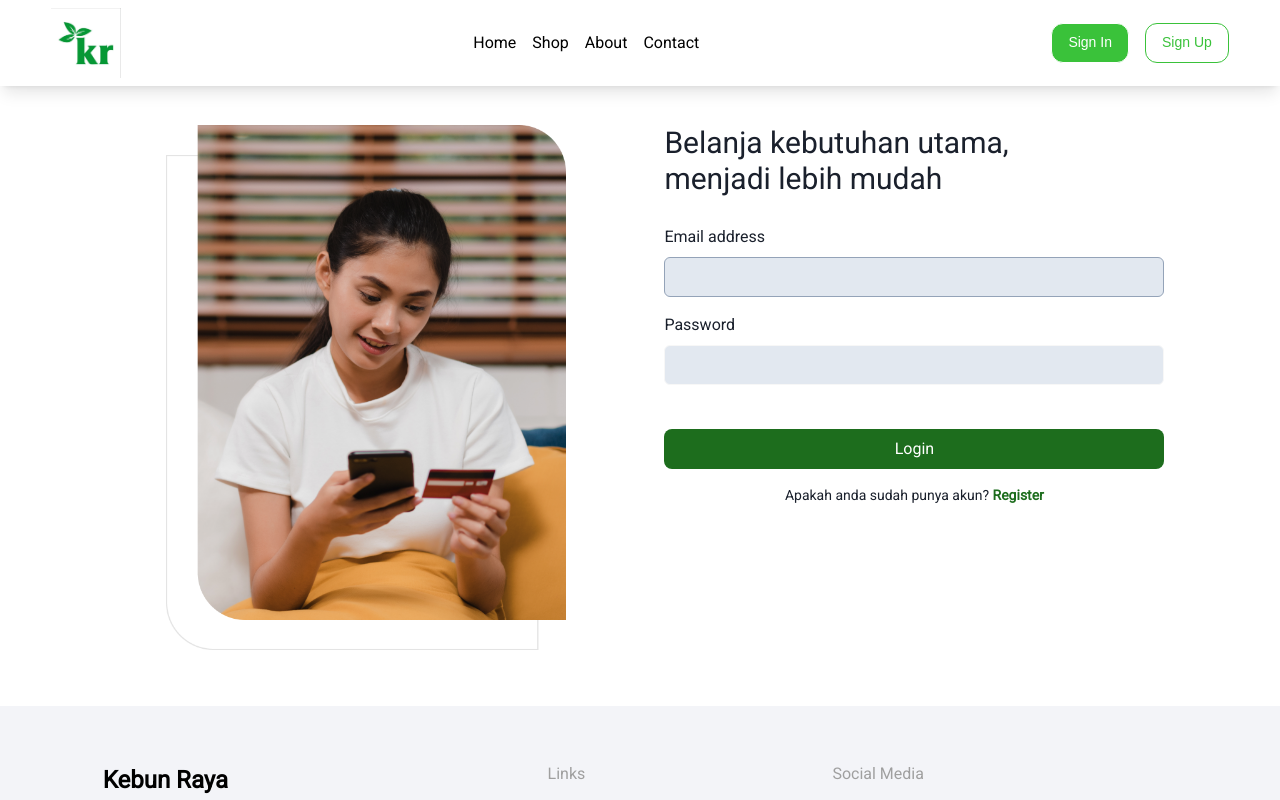
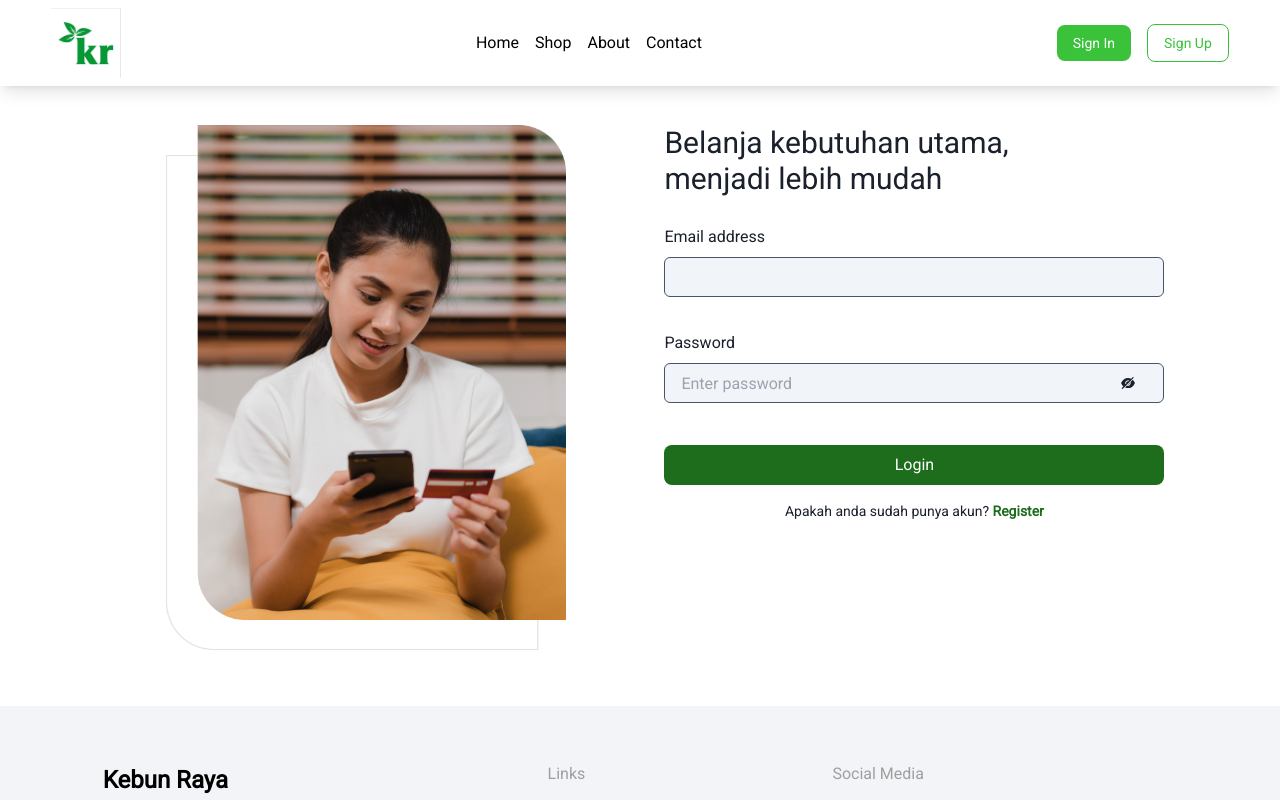
Before and after one commit to nizarfazari/kebun-raya-app, a Next.js app: page /auth/login in a window 1280 px wide. Shown: the top 800 px of the page. Built offline with nearby package versions, Linux system fonts and the light colour scheme.

Commit message:
login form validation and make change button into react foward

```diff
--- a/components/button.tsx
+++ b/components/button.tsx
@@ -1,18 +1,22 @@
-
-import { Button } from '@chakra-ui/react'
-
+import React, { forwardRef } from 'react';
+import { Button } from '@chakra-ui/react';
 
 type PropsButtons = {
-    color?: string,
-    variant?: string,
-    name: string,
-    className? : string
-}
+    color?: string;
+    variant?: string;
+    name: string;
+    className?: string;
+};
 
-const Buttons: React.FC<PropsButtons> = ({ color = 'blue', variant = 'solid', name, className }) => {
+const Buttons: React.ForwardRefRenderFunction<HTMLButtonElement, PropsButtons> = (
+    { color = 'blue', variant = 'solid', name, className, ...rest },
+    ref
+) => {
     return (
-        <Button colorScheme={color} variant={variant} className={className}>{name}</Button>
+        <Button ref={ref} colorScheme={color} variant={variant} className={className} {...rest}>
+            {name}
+        </Button>
     );
 };
 
-export default Buttons;
+export default forwardRef(Buttons);
--- a/components/navbar.tsx
+++ b/components/navbar.tsx
@@ -12,8 +12,8 @@ interface IAppProps {
 const Navbar: React.FunctionComponent = (props) => {
 
     const [isOpen, setIsOpen] = useState<boolean>(true)
-    const {route } = useRouter()
-    const [isActive, setIsActive] = useState<string>( route)
+    const { route } = useRouter()
+    const [isActive, setIsActive] = useState<string>(route)
     console.log(isActive)
 
     const datas = [
@@ -67,7 +67,7 @@ const Navbar: React.FunctionComponent = (props) => {
                             {
                                 datas.map((v, i) => (
                                     <li key={i} onClick={(_) => isActiveLink(v.path)}>
-                                        <Link href={v.path} className={`title ${isActive === v.path? 'active' : ''}`} >{v.name}</Link>
+                                        <Link href={v.path} className={`title ${isActive === v.path ? 'active' : ''}`} >{v.name}</Link>
                                     </li>
                                 ))
                             }
@@ -75,8 +75,10 @@ const Navbar: React.FunctionComponent = (props) => {
                         </ul>
                     </div>
                     <div className='items-center gap-4 md:flex  hidden'>
-                        <Buttons name='Sign In' color='primary.400' variant='fillVariant' />
-                        <Buttons name='Sign Up' variant='outlineVariant' color='primary.400' />
+                        <Link href={'/auth/login'} className='px-4   py-2 bg-primary-400 rounded-lg text-white text-sm'>Sign In</Link>
+                        <Link href={'/auth/register'} className='px-4    py-2 border-primary-400 border rounded-lg text-primary-400 text-sm'>Sign Up</Link>
+                        {/* <Buttons name='Sign In' color='primary.400' variant='fillVariant' />
+                        <Buttons name='Sign Up' variant='outlineVariant' color='primary.400' /> */}
                     </div>
                     <div className='block md:hidden'>
                         {isOpen ? <RxHamburgerMenu className='text-2xl' onClick={isOpenNavbar} /> : <AiOutlineClose className='text-2xl' onClick={isOpenNavbar} />}
@@ -90,8 +92,8 @@ const Navbar: React.FunctionComponent = (props) => {
                         <li className='title'>Shop</li>
                         <li className='title'>About</li>
                         <li className='title'>Contact</li>
-                        <Buttons name='Sign In' color='primary.400' variant='fillVariant' className='mt-10' />
-                        <Buttons name='Sign Up' variant='outlineVariant' color='primary.400' />
+                        <Link href={'/auth/login'} className='px-4   py-2 bg-primary-400 rounded-lg text-white text-sm text-center'>Sign In</Link>
+                        <Link href={'/auth/register'} className='px-4    py-2 border-primary-400 border rounded-lg text-primary-400 text-sm text-center'>Sign Up</Link>
                     </ul>
                 </div>
             </div>
--- a/package.json
+++ b/package.json
@@ -13,6 +13,7 @@
     "@chakra-ui/react": "^2.8.2",
     "@emotion/react": "^11.11.3",
     "@emotion/styled": "^11.11.0",
+    "@hookform/resolvers": "^3.3.4",
     "framer-motion": "^11.0.2",
     "next": "14.0.4",
     "react": "^18",
@@ -22,7 +23,8 @@
     "react-query": "^3.39.3",
     "react-slick": "^0.29.0",
     "sass": "^1.69.5",
-    "slick-carousel": "^1.8.1"
+    "slick-carousel": "^1.8.1",
+    "yup": "^1.3.3"
   },
   "devDependencies": {
     "@types/node": "^20",
--- a/pages/auth/login.tsx
+++ b/pages/auth/login.tsx
@@ -1,13 +1,41 @@
-import { FormControl, FormLabel, Input } from '@chakra-ui/react';
+import { FormControl, FormErrorMessage, FormLabel, Input, InputGroup, InputRightElement } from '@chakra-ui/react';
 import Image from 'next/image';
 import Link from 'next/link';
-import * as React from 'react';
-import Buttons from '~/components/button';
+import React, { useState } from 'react';
+import { SubmitHandler, useForm } from 'react-hook-form';
+import { AiFillEye, AiFillEyeInvisible } from 'react-icons/ai';
+import { yupResolver } from "@hookform/resolvers/yup"
+import * as yup from "yup"
+
 
 interface ILoginProps {
 }
 
+const schema = yup
+    .object({
+        email: yup.string().email().required(),
+        password: yup.string().required(),
+    })
+    .required()
+
 const Login: React.FunctionComponent<ILoginProps> = (props) => {
+    const [show, setShow] = useState<boolean>(false)
+    const handleClick = () => setShow(!show)
+    type Inputs = {
+        email: string
+        password: string
+    }
+
+    const {
+        register,
+        handleSubmit,
+        formState: { errors },
+    } = useForm<Inputs>({
+        resolver: yupResolver(schema),
+    })
+    const onSubmit: SubmitHandler<Inputs> = (data) => console.log(data)
+
+    console.log(errors)
     return (
         <>
             <div className='container mx-auto'>
@@ -26,16 +54,33 @@ const Login: React.FunctionComponent<ILoginProps> = (props) => {
                             Belanja kebutuhan utama, <br />
                             menjadi lebih mudah
                         </h2>
-                        <form action="" className='flex flex-col gap-4 max-w-[500px] mx-auto'>
-                            <FormControl>
-                                <FormLabel>Email address</FormLabel>
-                                <Input type='email' className='!bg-slate-200 !border !border-slate-400' />
+                        <form action="" className='flex flex-col gap-4 max-w-[500px] mx-auto' onSubmit={handleSubmit(onSubmit)}>
+                            <FormControl className='h-[90px]'>
+                                <FormLabel htmlFor='email'>Email address</FormLabel>
+                                <Input type='email' id='email' className='!bg-slate-100 !border !border-slate-600 focus-visible:!border-primary-500 focus-visible:!shadow-none' {...register('email', {
+                                    required: 'This is required',
+                                    minLength: { value: 4, message: 'Minimum length should be 4' },
+                                })} />
+                                <p className='text-rose-600'>
+                                    {errors.email && errors.email.message}
+                                </p>
                             </FormControl>
-                            <FormControl>
-                                <FormLabel>Password</FormLabel>
-                                <Input type='email' className='!bg-slate-200' />
+                            <FormControl className='h-[90px]'>
+                                <FormLabel htmlFor='password'>Password</FormLabel>
+                                <InputGroup >
+                                    <Input type={show ? 'text' : 'password'} id='password' placeholder='Enter password' className='!bg-slate-100 !border !border-slate-600' {...register("password")} />
+                                    <InputRightElement width='4.5rem'>
+                                        <div onClick={handleClick}>
+                                            {show ? <AiFillEye /> : <AiFillEyeInvisible />}
+                                        </div>
+                                    </InputRightElement>
+                                </InputGroup>
+                                <p className='text-rose-600'>
+                                    {errors.password && errors.password.message}
+                                </p>
                             </FormControl>
-                            <button type="submit" className='w-full py-2 rounded-lg bg-primary-700 text-white mt-7'>Login</button>
+
+                            <button type="submit" className='w-full py-2 rounded-lg bg-primary-700 text-white mt-2'>Login</button>
                             <p className='text-center font-normal text-sm'>Apakah anda sudah punya akun? <Link href={'/auth/register'} className='text-primary-700 font-semibold'>Register</Link></p>
                         </form>
                     </div>
--- a/pages/shop/index.tsx
+++ b/pages/shop/index.tsx
@@ -19,14 +19,14 @@ const Shop: React.FunctionComponent<IShopProps> = (props) => {
             </div>
             <div className='container mx-auto  grid grid-cols-8 gap-6 mt-5'>
                 <div className='col-span-2'>
-                    <h2 className='text-2xl'>Category</h2>
+                    <h2 className='sm:text-2xl text-lg'>Category</h2>
                     <div className='mt-4 flex flex-col gap-2'>
                         <p className='mt-4'>Plant</p>
                         <p>Seed</p>
                         <p>Plant</p>
                     </div>
                 </div>
-                <div className='col-span-6 grid grid-cols-3'>
+                <div className='col-span-6 grid lg:grid-cols-3 md:grid-cols-2 grid-cols-1'>
                     <CardPlant />
                 </div>
             </div>
--- a/tailwind.config.ts
+++ b/tailwind.config.ts
@@ -38,6 +38,9 @@ const config: Config = {
         dark: {
           500: "#343434",
         },
+        boxShadow: {
+          'testt': '0 0 0 apx rgba(225,29,72,0.3 )',
+        }
       },
     },
   },
```
Also changed, not shown: 1 other file (tests, documents, lock files or other folders).
